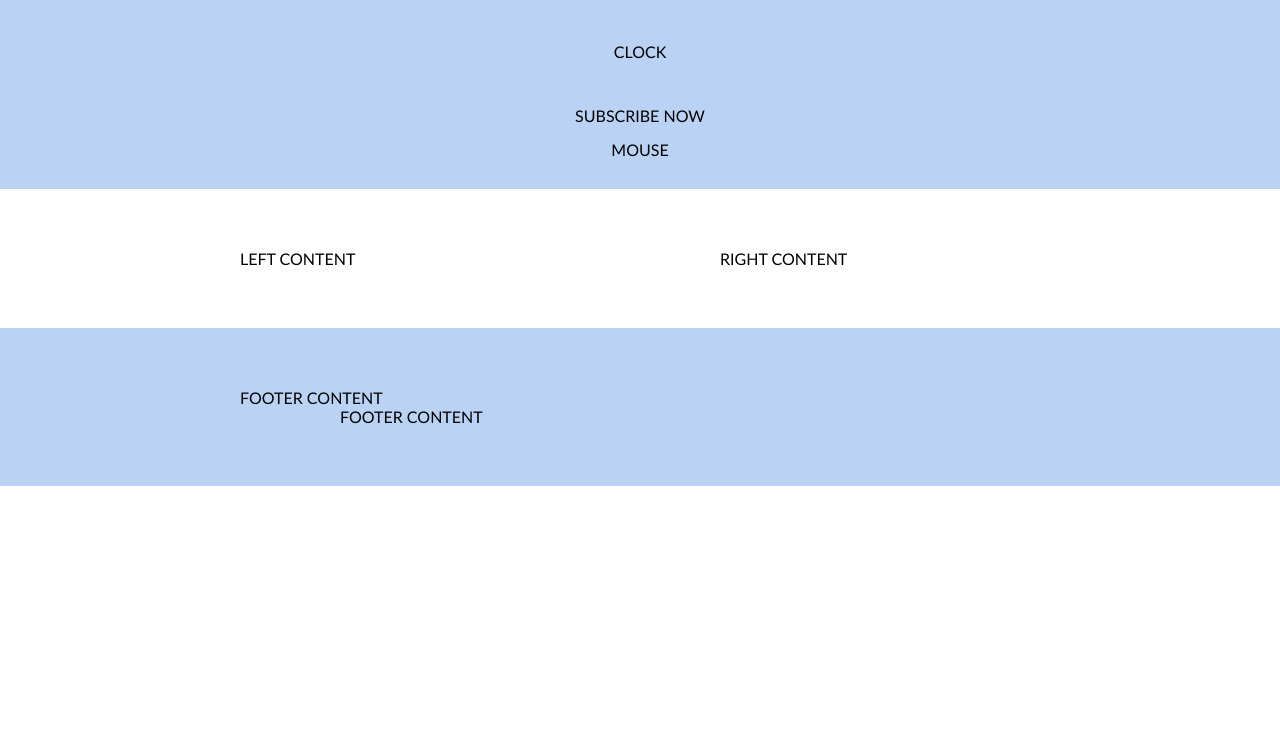
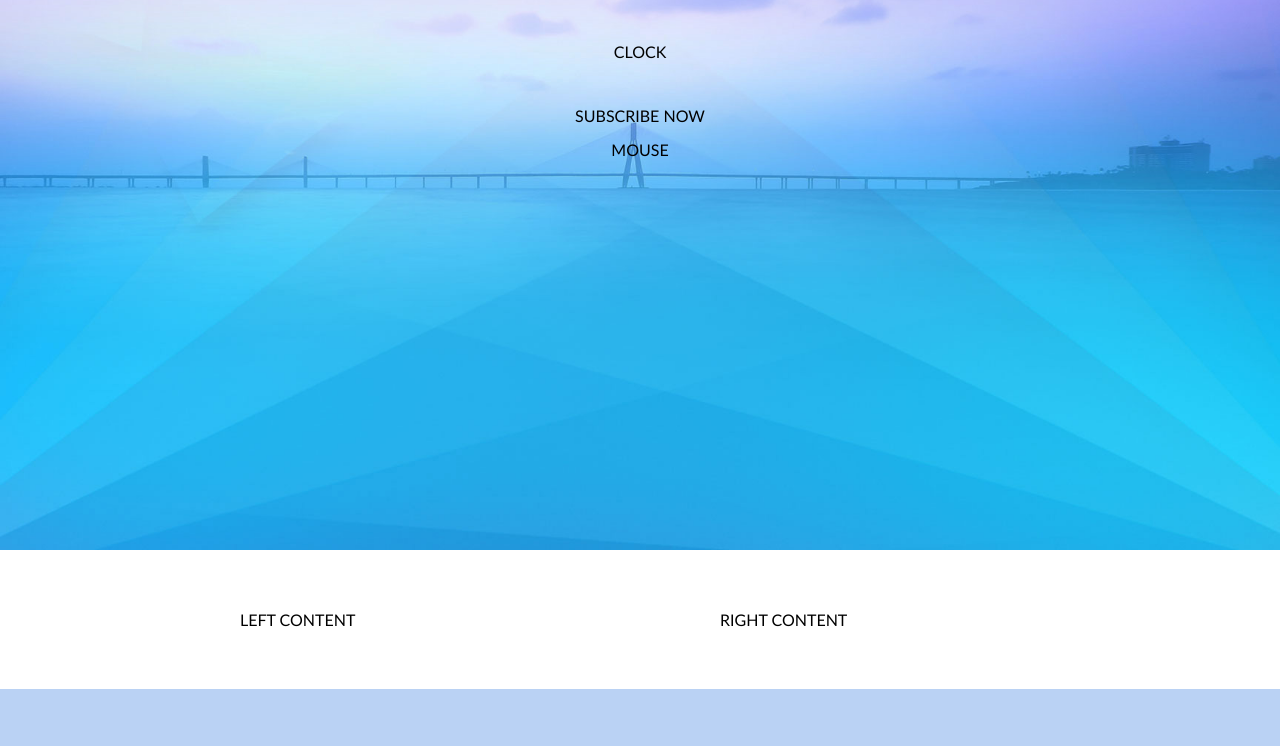
Before and after one commit to zazeli/4-coming-soon, a website: page index.html in a window 1280 px wide. Shown: the part 250-996 px from the top of the page. Before the commit the page ends 800 px from the top, so only its background shows below. Drawn offline with Linux system fonts and the light colour scheme; files whose address does not match are found by name.

Commit message:
Hero background

```diff
--- a/css/pages/home.css
+++ b/css/pages/home.css
@@ -15,6 +15,11 @@
 /* HERO:start */
 .hero {
     padding-bottom: 30px;
+    background-image: url(../../img/coomingsoon.jpg);
+    min-height: 100vh;
+    background-size: cover;
+    background-position: center;
+    background-attachment: fixed;
 }
 
 .hero > .row-short {
```
